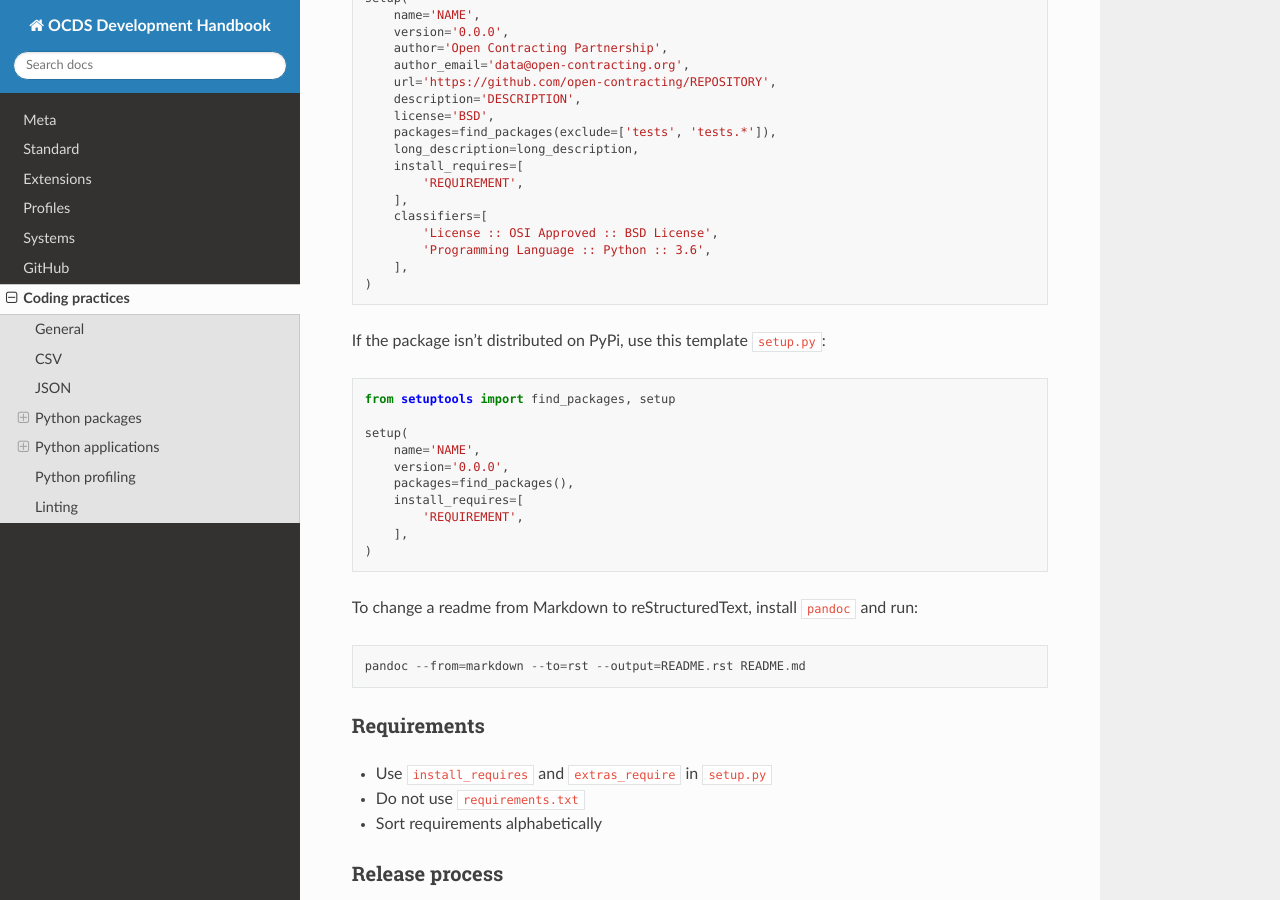
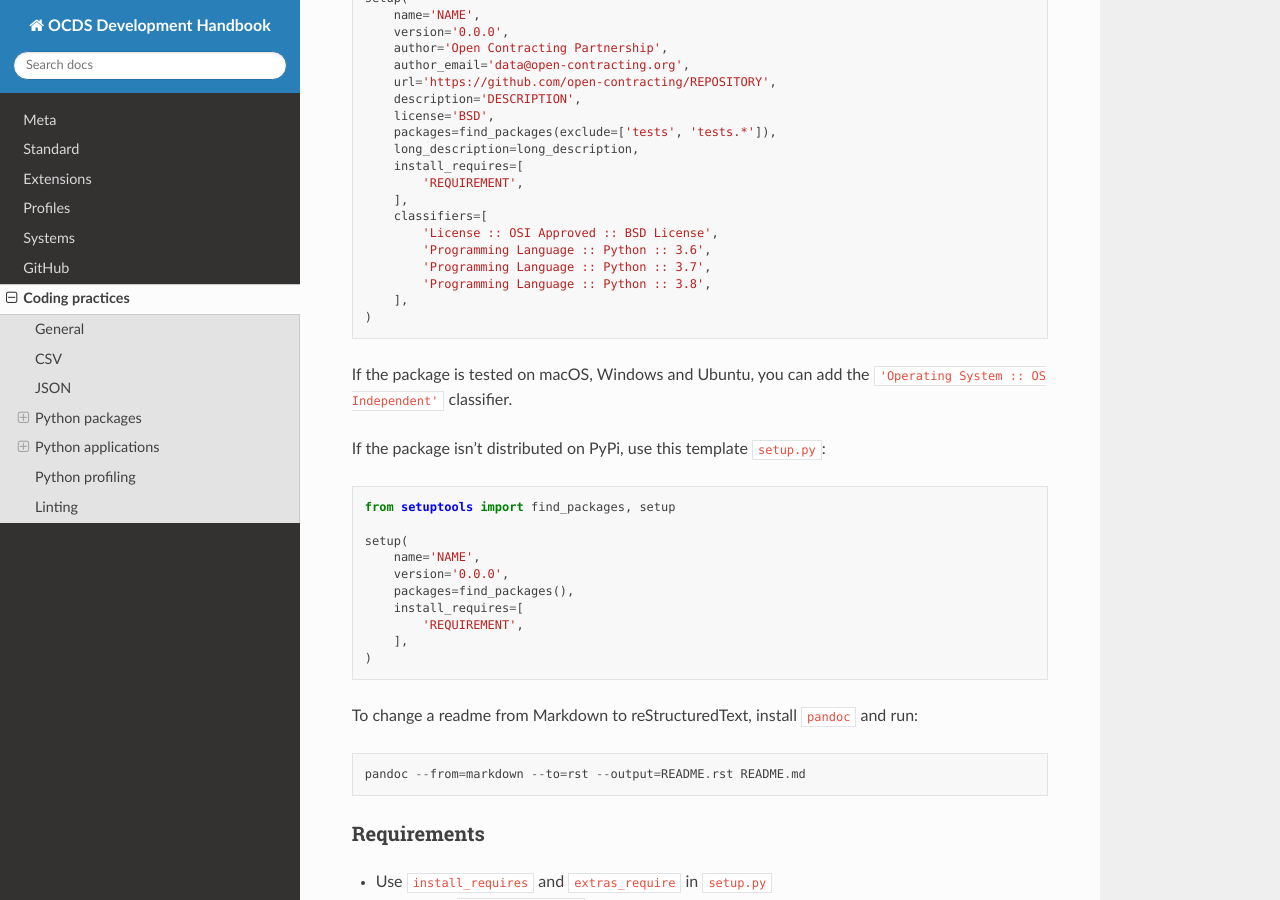
Before and after one commit to open-contracting/standard-development-handbook, a Sphinx documentation site: the page built from docs/coding/index.md, in a window 1280 px wide and 900 px high, scrolled down 1346 px. Built offline with Sphinx 7.4.7 and the Read the Docs theme 2.0.0, drawn with Linux system fonts in a browser that asks for light colours.

Commit message:
Update Python package classifiers

````diff
--- a/docs/coding/index.md
+++ b/docs/coding/index.md
@@ -70,9 +70,13 @@ setup(
     classifiers=[
         'License :: OSI Approved :: BSD License',
         'Programming Language :: Python :: 3.6',
+        'Programming Language :: Python :: 3.7',
+        'Programming Language :: Python :: 3.8',
     ],
 )
 ```
+
+If the package is tested on macOS, Windows and Ubuntu, you can add the `'Operating System :: OS Independent'` classifier.
 
 If the package isn't distributed on PyPi, use this template `setup.py`:
 
````
